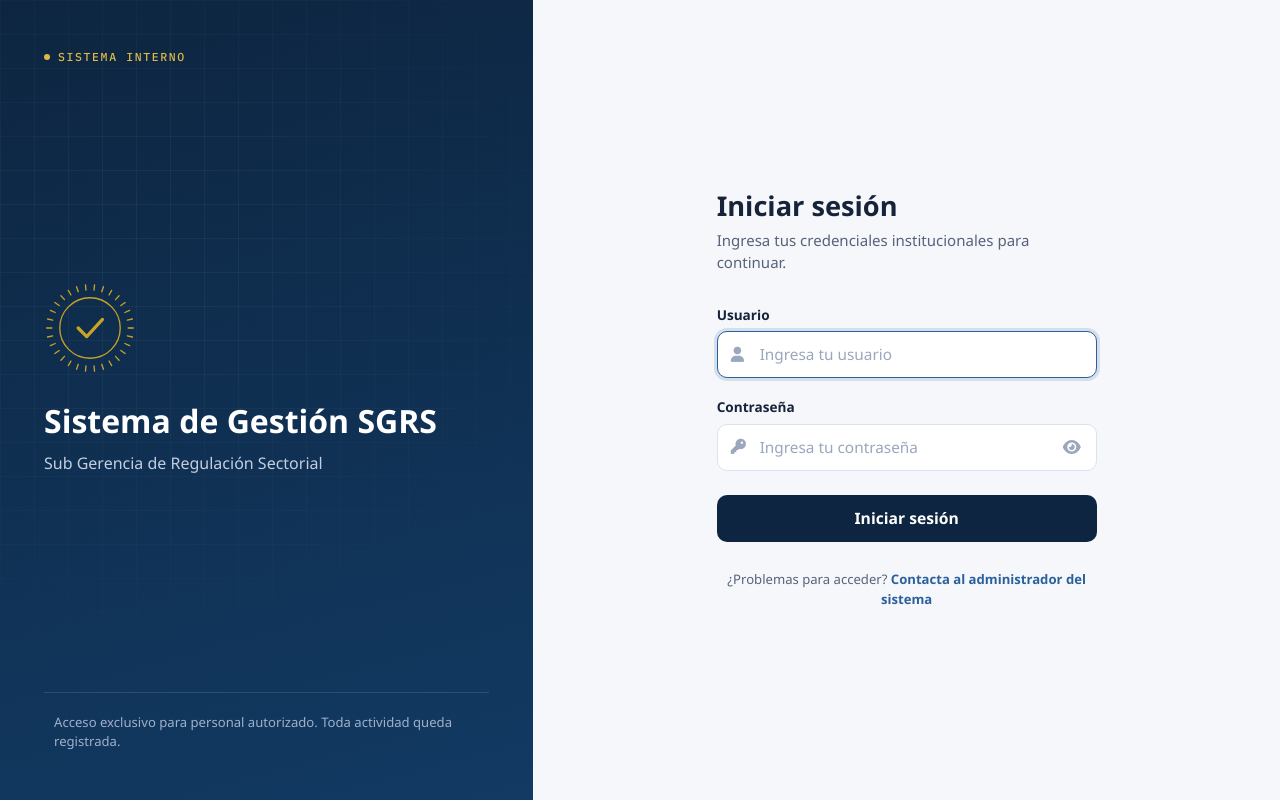
After one commit to PATRICKSAG/samu, a PHP site: page /presentacion/login.php in a window 1280 px wide. The commit adds this page. Run offline with PHP 8.4, Linux system fonts and the light colour scheme.

Commit message:
Implement session verification and user authentication
- Added session verification to multiple presentation files to ensure users are authenticated before accessing pages.
- Created auth_check.php to handle session checks and redirect unauthenticated users to the login page.
- Developed a login.php page for user authentication, including error handling and session management.
- Implemented logout.php to clear user sessions and redirect to the login page.
- Updated header.php to display the logged-in user's name and provide a logout option.
- Adjusted various form files to include session verification and modified labels for clarity.

```diff
--- a/index.php
+++ b/index.php
@@ -1,7 +1,8 @@
 <?php require_once __DIR__ . '/config.php';
 include_once(__DIR__ . '/persistencia/conexion.php');
 include_once(__DIR__ . '/persistencia/dExpediente.php');
-
+// VERIFICACIÓN DE SESIÓN (AGREGAR ESTO)
+include_once(__DIR__ . '/presentacion/auth_check.php');
 $pdo = Database::getConexion();
 $alertas = obtenerPlazosCriticos($pdo);
 ?>
--- a/presentacion/actualizarFI.php
+++ b/presentacion/actualizarFI.php
@@ -3,7 +3,8 @@ include_once(__DIR__ . '/../config.php');
 include_once(__DIR__ . '/../persistencia/conexion.php');
 include_once(__DIR__ . '/../persistencia/dExpediente.php');
 include_once(__DIR__ . '/../persistencia/dPlazos.php');
-
+// VERIFICACIÓN DE SESIÓN (AGREGAR ESTO)
+include_once(__DIR__ . '/auth_check.php');
 $pdo = Database::getConexion();
 $pdo->setAttribute(PDO::ATTR_ERRMODE, PDO::ERRMODE_EXCEPTION);
 
@@ -37,7 +38,8 @@ if ($_SERVER['REQUEST_METHOD'] === 'POST') {
                 'fechaNotificacionRecurso' => $fechaNotificacionRecurso,
                 'informeFinalInstruccion' => $informeFinalInstruccion
             ];
-            actualizarExpedienteFI($pdo, $data);
+            // La función requiere tres argumentos: conexión, datos y el id del expediente FI
+            actualizarExpedienteFI($pdo, $data, $idExpedienteFI);
 
             // Eliminar plazos antiguos y recalcular
             $sqlDelete = "DELETE FROM expediente_plazos WHERE idExpediente = ? AND evento IN ('DESCARGO_PAS', 'CADUCIDAD_PAS')";
--- a/presentacion/datatable-js.php
+++ b/presentacion/datatable-js.php
@@ -1,4 +1,3 @@
 <script src="<?= BASE_URL . '/lib/datatables/jquery-3.7.1.js' ?>"></script>
-<script src="<?= BASE_URL . '/lib/datatables/bootstrap.bundle.min.js' ?>"></script>
 <script src="<?= BASE_URL . '/lib/datatables/dataTables.js' ?>"></script>
 <script src="<?= BASE_URL . '/lib/datatables/dataTables.bootstrap5.js' ?>"></script>
--- a/presentacion/eliminarEstablecimiento.php
+++ b/presentacion/eliminarEstablecimiento.php
@@ -2,6 +2,9 @@
 include_once(__DIR__ . '/../config.php');
 include_once(__DIR__ . '/../persistencia/conexion.php');
 include_once(__DIR__ . '/../persistencia/dEstablecimiento.php');
+// VERIFICACIÓN DE SESIÓN (AGREGAR ESTO)
+include_once(__DIR__ . '/auth_check.php');
+
 
 if (!isset($_GET['id']) || !is_numeric($_GET['id'])) {
     header("Location: formEstablecimiento.php?mensaje=" . urlencode("ID no válido"));
--- a/presentacion/eliminarExpediente.php
+++ b/presentacion/eliminarExpediente.php
@@ -2,6 +2,9 @@
 include_once(__DIR__ . '/../config.php');
 include_once(__DIR__ . '/../persistencia/conexion.php');
 include_once(__DIR__ . '/../persistencia/dExpediente.php');
+// VERIFICACIÓN DE SESIÓN (AGREGAR ESTO)
+include_once(__DIR__ . '/auth_check.php');
+
 
 if (!isset($_GET['id']) || !is_numeric($_GET['id'])) {
     header("Location: formExpedienteUFREMID.php?mensaje=" . urlencode("ID no válido"));
--- a/presentacion/eliminarSede.php
+++ b/presentacion/eliminarSede.php
@@ -2,6 +2,9 @@
 include_once(__DIR__ . '/../config.php');
 include_once(__DIR__ . '/../persistencia/conexion.php');
 include_once(__DIR__ . '/../persistencia/dSede.php');
+// VERIFICACIÓN DE SESIÓN (AGREGAR ESTO)
+include_once(__DIR__ . '/auth_check.php');
+
 
 if (!isset($_GET['id']) || empty($_GET['id'])) {
     header("Location: formSede.php?mensaje=" . urlencode("ID de sede no proporcionado."));
--- a/presentacion/formEstablecimiento.php
+++ b/presentacion/formEstablecimiento.php
@@ -4,6 +4,9 @@ include_once(__DIR__ . '/../persistencia/conexion.php');
 include_once(__DIR__ . '/../persistencia/dEstablecimiento.php');
 
 extract($_POST);
+
+// VERIFICACIÓN DE SESIÓN (AGREGAR ESTO)
+include_once(__DIR__ . '/auth_check.php');
 
 $pdo = Database::getConexion();
 $pdo->setAttribute(PDO::ATTR_ERRMODE, PDO::ERRMODE_EXCEPTION);
@@ -406,8 +409,8 @@ if (isset($_GET['editar'])) {
             <p class="mb-0">&copy; <?= date('Y') ?> Sub Gerencia de Regulación Sectorial - Todos los derechos reservados.</p>
         </div>
     </footer>
+    <?php include 'boostrap-js.php'; ?>
 
-    <?php include 'boostrap-js.php'; ?>
     <?php include 'datatable-js.php'; ?>
 
     <script>
--- a/presentacion/formExpedienteFS.php
+++ b/presentacion/formExpedienteFS.php
@@ -2,6 +2,9 @@
     include_once __DIR__ . '/../config.php';
     include_once __DIR__ . '/../persistencia/conexion.php';
     include_once __DIR__ . '/../persistencia/dExpediente.php';
+
+    // VERIFICACIÓN DE SESIÓN (AGREGAR ESTO)
+    include_once(__DIR__ . '/auth_check.php');
 
     $pdo = Database::getConexion();
     $pdo->setAttribute(PDO::ATTR_ERRMODE, PDO::ERRMODE_EXCEPTION);
--- a/presentacion/formSede.php
+++ b/presentacion/formSede.php
@@ -10,6 +10,9 @@
     include_once __DIR__ . '/../persistencia/dSituacionEstablecimiento.php';
     include_once __DIR__ . '/../persistencia/dSituacionDigemid.php';
     include_once __DIR__ . '/../persistencia/dRenipress.php'; // NUEVO
+
+    // VERIFICACIÓN DE SESIÓN (AGREGAR ESTO)
+    include_once(__DIR__ . '/auth_check.php');
 
     $pdo = Database::getConexion();
     $pdo->setAttribute(PDO::ATTR_ERRMODE, PDO::ERRMODE_EXCEPTION);
--- /dev/null
+++ b/presentacion/login.php
@@ -0,0 +1,468 @@
+<?php
+session_start();
+
+ini_set('display_errors', 1);
+ini_set('display_startup_errors', 1);
+error_reporting(E_ALL);
+
+// Si ya está autenticado, redirigir al index
+if (isset($_SESSION['usuario'])) {
+    header("Location: ../index.php");
+    exit;
+}
+
+$error = '';
+
+if ($_SERVER['REQUEST_METHOD'] === 'POST' && isset($_POST['btnLogin'])) {
+    $usuario = trim($_POST['usuario'] ?? '');
+    $password = trim($_POST['password'] ?? '');
+
+    if (empty($usuario) || empty($password)) {
+        $error = 'Por favor, complete todos los campos.';
+    } else {
+        try {
+            include_once(__DIR__ . '/../persistencia/conexion.php');
+            $pdo = Database::getConexion();
+
+            $sql = "SELECT id, usuario, password, nombre, email, activo FROM usuarios WHERE usuario = ? AND activo = 1";
+            $stmt = $pdo->prepare($sql);
+            $stmt->execute([$usuario]);
+            $user = $stmt->fetch(PDO::FETCH_ASSOC);
+
+            if ($user && $user['password'] === $password) {
+                $_SESSION['usuario'] = $user['usuario'];
+                $_SESSION['nombre'] = $user['nombre'] ?? $user['usuario'];
+                $_SESSION['idUsuario'] = $user['id'];
+                $redirect = $_SESSION['redirect_after_login'] ?? '../index.php';
+                unset($_SESSION['redirect_after_login']);
+                header("Location: $redirect");
+                exit;
+            } else {
+                $error = 'Usuario o contraseña incorrectos.';
+            }
+        } catch (Exception $e) {
+            $error = 'Error de conexión: ' . $e->getMessage();
+        }
+    }
+}
+?>
+<!DOCTYPE html>
+<html lang="es">
+<head>
+    <meta charset="UTF-8">
+    <meta name="viewport" content="width=device-width, initial-scale=1.0">
+    <title>Iniciar Sesión - SGRS</title>
+    <link href="https://cdn.jsdelivr.net/npm/bootstrap@5.3.3/dist/css/bootstrap.min.css" rel="stylesheet">
+    <link rel="stylesheet" href="https://cdnjs.cloudflare.com/ajax/libs/font-awesome/6.0.0-beta3/css/all.min.css">
+    <link rel="preconnect" href="https://fonts.googleapis.com">
+    <link rel="preconnect" href="https://fonts.gstatic.com" crossorigin>
+    <link href="https://fonts.googleapis.com/css2?family=Source+Serif+4:opsz,wght@8..60,500;8..60,600&family=Inter:wght@400;500;600&family=IBM+Plex+Mono:wght@500&display=swap" rel="stylesheet">
+    <style>
+        :root {
+            --navy-950: #081428;
+            --navy-900: #0d2540;
+            --navy-700: #123a63;
+            --blue-600: #2c5f9e;
+            --gold-500: #c9a227;
+            --gold-400: #dab949;
+            --paper: #f5f7fa;
+            --ink-900: #16233a;
+            --slate-600: #56637c;
+            --slate-400: #9aa7bd;
+            --border: #dde3ee;
+            --danger-bg: #fdecec;
+            --danger-text: #8a2332;
+            --danger-border: #f3c8cc;
+        }
+
+        * { box-sizing: border-box; }
+
+        html, body {
+            height: 100%;
+        }
+
+        body {
+            margin: 0;
+            font-family: 'Segoe UI', Tahoma, Geneva, Verdana, sans-serif;
+            background: var(--paper);
+            color: var(--ink-900);
+        }
+
+        .portal-row {
+            min-height: 100vh;
+        }
+
+        /* ---------- Brand panel ---------- */
+        .brand-panel {
+            position: relative;
+            background: linear-gradient(165deg, var(--navy-900) 0%, var(--navy-700) 100%);
+            color: #eef2f8;
+            padding: 48px 44px;
+            overflow: hidden;
+        }
+
+        .brand-panel::before {
+            content: '';
+            position: absolute;
+            inset: 0;
+            background-image:
+                linear-gradient(rgba(255,255,255,0.05) 1px, transparent 1px),
+                linear-gradient(90deg, rgba(255,255,255,0.05) 1px, transparent 1px);
+            background-size: 34px 34px;
+            mask-image: radial-gradient(circle at 30% 30%, black 0%, transparent 70%);
+            pointer-events: none;
+        }
+
+        .brand-eyebrow {
+            font-family: 'IBM Plex Mono', monospace;
+            font-size: 0.72rem;
+            letter-spacing: 0.14em;
+            color: var(--gold-400);
+            text-transform: uppercase;
+            display: inline-flex;
+            align-items: center;
+            gap: 8px;
+        }
+
+        .brand-eyebrow::before {
+            content: '';
+            width: 6px;
+            height: 6px;
+            border-radius: 50%;
+            background: var(--gold-400);
+            display: inline-block;
+        }
+
+        .brand-body {
+            position: relative;
+            z-index: 1;
+            display: flex;
+            flex-direction: column;
+            justify-content: center;
+            flex: 1;
+            padding: 40px 0;
+        }
+
+        .seal {
+            width: 92px;
+            height: 92px;
+            margin-bottom: 28px;
+        }
+
+        .seal line, .seal circle, .seal path {
+            stroke: var(--gold-500);
+        }
+
+        .brand-title {
+            font-family: 'Segoe UI', Tahoma, Geneva, Verdana, sans-serif;
+            font-weight: 600;
+            font-size: 2rem;
+            line-height: 1.2;
+            margin: 0 0 10px;
+            color: #ffffff;
+        }
+
+        .brand-subtitle {
+            font-size: 1rem;
+            color: #c3cee0;
+            margin: 0;
+            max-width: 34ch;
+        }
+
+        .brand-footer {
+            position: relative;
+            z-index: 1;
+            display: flex;
+            align-items: flex-start;
+            gap: 10px;
+            font-size: 0.82rem;
+            color: #9fb0c9;
+            border-top: 1px solid rgba(255,255,255,0.12);
+            padding-top: 20px;
+        }
+
+        .brand-footer i { color: var(--gold-400); margin-top: 2px; }
+
+        /* ---------- Form panel ---------- */
+        .form-panel {
+            background: var(--paper);
+            padding: 40px 24px;
+        }
+
+        .form-wrap {
+            width: 100%;
+            max-width: 380px;
+        }
+
+        .form-heading {
+            font-family: 'Segoe UI', Tahoma, Geneva, Verdana, sans-serif;
+            font-weight: 600;
+            font-size: 1.7rem;
+            color: var(--ink-900);
+            margin-bottom: 6px;
+        }
+
+        .form-subtitle {
+            color: var(--slate-600);
+            font-size: 0.94rem;
+            margin-bottom: 28px;
+        }
+
+        .form-label {
+            font-size: 0.85rem;
+            font-weight: 600;
+            color: var(--ink-900);
+            margin-bottom: 6px;
+        }
+
+        .input-icon-wrap {
+            position: relative;
+        }
+
+        .input-icon-wrap .field-icon {
+            position: absolute;
+            left: 14px;
+            top: 50%;
+            transform: translateY(-50%);
+            color: var(--slate-400);
+            font-size: 0.95rem;
+            pointer-events: none;
+        }
+
+        .field-control {
+            width: 100%;
+            padding: 11px 14px 11px 42px;
+            border-radius: 10px;
+            border: 1.5px solid var(--border);
+            font-size: 0.96rem;
+            color: var(--ink-900);
+            background: #ffffff;
+            transition: border-color 0.15s, box-shadow 0.15s;
+        }
+
+        .field-control::placeholder { color: var(--slate-400); }
+
+        .field-control:focus {
+            outline: none;
+            border-color: var(--blue-600);
+            box-shadow: 0 0 0 3px rgba(44, 95, 158, 0.16);
+        }
+
+        .toggle-pass {
+            position: absolute;
+            right: 12px;
+            top: 50%;
+            transform: translateY(-50%);
+            background: none;
+            border: none;
+            color: var(--slate-400);
+            cursor: pointer;
+            padding: 4px;
+        }
+
+        .toggle-pass:hover { color: var(--slate-600); }
+        .toggle-pass:focus-visible {
+            outline: 2px solid var(--blue-600);
+            outline-offset: 2px;
+            border-radius: 6px;
+        }
+
+        .btn-login {
+            width: 100%;
+            background: var(--navy-900);
+            border: none;
+            border-radius: 10px;
+            padding: 12px 20px;
+            font-weight: 600;
+            font-size: 0.98rem;
+            color: #ffffff;
+            transition: background 0.15s;
+        }
+
+        .btn-login:hover { background: var(--navy-700); color: #fff; }
+
+        .btn-login:focus-visible {
+            outline: none;
+            box-shadow: 0 0 0 3px rgba(201, 162, 39, 0.45);
+        }
+
+        .alert-inline {
+            display: flex;
+            align-items: flex-start;
+            gap: 10px;
+            background: var(--danger-bg);
+            border: 1px solid var(--danger-border);
+            color: var(--danger-text);
+            border-radius: 10px;
+            padding: 12px 14px;
+            font-size: 0.9rem;
+            margin-bottom: 20px;
+        }
+
+        .alert-inline i { margin-top: 2px; }
+
+        .form-footnote {
+            text-align: center;
+            margin-top: 28px;
+            font-size: 0.82rem;
+            color: var(--slate-600);
+        }
+
+        .form-footnote a {
+            color: var(--blue-600);
+            text-decoration: none;
+            font-weight: 600;
+        }
+
+        .form-footnote a:hover { text-decoration: underline; }
+
+        @media (max-width: 991.98px) {
+            .brand-panel {
+                padding: 32px 28px;
+            }
+            .brand-body { padding: 16px 0; }
+            .seal { width: 64px; height: 64px; margin-bottom: 18px; }
+            .brand-title { font-size: 1.5rem; }
+            .brand-footer { display: none; }
+        }
+
+        @media (prefers-reduced-motion: reduce) {
+            * { transition: none !important; }
+        }
+    </style>
+</head>
+<body>
+
+    <div class="container-fluid" style="--bs-gutter-x:0">
+        <div class="row g-0 portal-row">
+
+            <!-- Panel institucional -->
+            <div class="col-lg-5 brand-panel d-flex flex-column">
+                <span class="brand-eyebrow">Sistema interno</span>
+
+                <div class="brand-body">
+                    <svg class="seal" viewBox="0 0 140 140" fill="none" xmlns="http://www.w3.org/2000/svg" aria-hidden="true">
+                        <g stroke-width="2" stroke-linecap="round">
+                            <line x1="128.0" y1="70.0" x2="136.0" y2="70.0" />
+                            <line x1="126.7" y1="82.1" x2="134.6" y2="83.7" />
+                            <line x1="123.0" y1="93.6" x2="130.3" y2="96.8" />
+                            <line x1="116.9" y1="104.1" x2="123.4" y2="108.8" />
+                            <line x1="108.8" y1="113.1" x2="114.2" y2="119.0" />
+                            <line x1="99.0" y1="120.2" x2="103.0" y2="127.2" />
+                            <line x1="87.9" y1="125.2" x2="90.4" y2="132.8" />
+                            <line x1="76.1" y1="127.7" x2="76.9" y2="135.6" />
+                            <line x1="63.9" y1="127.7" x2="63.1" y2="135.6" />
+                            <line x1="52.1" y1="125.2" x2="49.6" y2="132.8" />
+                            <line x1="41.0" y1="120.2" x2="37.0" y2="127.2" />
+                            <line x1="31.2" y1="113.1" x2="25.8" y2="119.0" />
+                            <line x1="23.1" y1="104.1" x2="16.6" y2="108.8" />
+                            <line x1="17.0" y1="93.6" x2="9.7" y2="96.8" />
+                            <line x1="13.3" y1="82.1" x2="5.4" y2="83.7" />
+                            <line x1="12.0" y1="70.0" x2="4.0" y2="70.0" />
+                            <line x1="13.3" y1="57.9" x2="5.4" y2="56.3" />
+                            <line x1="17.0" y1="46.4" x2="9.7" y2="43.2" />
+                            <line x1="23.1" y1="35.9" x2="16.6" y2="31.2" />
+                            <line x1="31.2" y1="26.9" x2="25.8" y2="21.0" />
+                            <line x1="41.0" y1="19.8" x2="37.0" y2="12.8" />
+                            <line x1="52.1" y1="14.8" x2="49.6" y2="7.2" />
+                            <line x1="63.9" y1="12.3" x2="63.1" y2="4.4" />
+                            <line x1="76.1" y1="12.3" x2="76.9" y2="4.4" />
+                            <line x1="87.9" y1="14.8" x2="90.4" y2="7.2" />
+                            <line x1="99.0" y1="19.8" x2="103.0" y2="12.8" />
+                            <line x1="108.8" y1="26.9" x2="114.2" y2="21.0" />
+                            <line x1="116.9" y1="35.9" x2="123.4" y2="31.2" />
+                            <line x1="123.0" y1="46.4" x2="130.3" y2="43.2" />
+                            <line x1="126.7" y1="57.9" x2="134.6" y2="56.3" />
+                        </g>
+                        <circle cx="70" cy="70" r="46" stroke-width="2"/>
+                        <path d="M52 70l13 13 24-26" stroke-width="5" stroke-linecap="round" stroke-linejoin="round"/>
+                    </svg>
+
+                    <h1 class="brand-title">Sistema de Gestión SGRS</h1>
+                    <p class="brand-subtitle">Sub Gerencia de Regulación Sectorial</p>
+                </div>
+
+                <div class="brand-footer">
+                    <i class="fas fa-shield-halved"></i>
+                    <span>Acceso exclusivo para personal autorizado. Toda actividad queda registrada.</span>
+                </div>
+            </div>
+
+            <!-- Panel de acceso -->
+            <div class="col-lg-7 form-panel d-flex align-items-center justify-content-center">
+                <div class="form-wrap">
+                    <h2 class="form-heading">Iniciar sesión</h2>
+                    <p class="form-subtitle">Ingresa tus credenciales institucionales para continuar.</p>
+
+                    <?php if ($error): ?>
+                        <div class="alert-inline" role="alert">
+                            <i class="fas fa-circle-exclamation"></i>
+                            <span><?= htmlspecialchars($error) ?></span>
+                        </div>
+                    <?php endif; ?>
+
+                    <form method="POST" action="" novalidate>
+                        <div class="mb-3">
+                            <label for="usuario" class="form-label">Usuario</label>
+                            <div class="input-icon-wrap">
+                                <i class="fas fa-user field-icon"></i>
+                                <input
+                                    type="text"
+                                    class="field-control"
+                                    id="usuario"
+                                    name="usuario"
+                                    placeholder="Ingresa tu usuario"
+                                    autocomplete="username"
+                                    autofocus
+                                    required>
+                            </div>
+                        </div>
+
+                        <div class="mb-4">
+                            <label for="password" class="form-label">Contraseña</label>
+                            <div class="input-icon-wrap">
+                                <i class="fas fa-key field-icon"></i>
+                                <input
+                                    type="password"
+                                    class="field-control"
+                                    id="password"
+                                    name="password"
+                                    placeholder="Ingresa tu contraseña"
+                                    autocomplete="current-password"
+                                    required>
+                                <button type="button" class="toggle-pass" id="togglePass" aria-label="Mostrar contraseña" aria-pressed="false">
+                                    <i class="fas fa-eye"></i>
+                                </button>
+                            </div>
+                        </div>
+
+                        <button type="submit" name="btnLogin" class="btn-login">
+                            Iniciar sesión
+                        </button>
+                    </form>
+
+                    <div class="form-footnote">
+                        ¿Problemas para acceder? <a href="mailto:soporte@sgrs.gob.pe">Contacta al administrador del sistema</a>
+                    </div>
+                </div>
+            </div>
+
+        </div>
+    </div>
+
+    <script src="https://cdn.jsdelivr.net/npm/bootstrap@5.3.3/dist/js/bootstrap.bundle.min.js"></script>
+    <script>
+        const toggleBtn = document.getElementById('togglePass');
+        const passInput = document.getElementById('password');
+        if (toggleBtn && passInput) {
+            toggleBtn.addEventListener('click', () => {
+                const isHidden = passInput.type === 'password';
+                passInput.type = isHidden ? 'text' : 'password';
+                toggleBtn.setAttribute('aria-pressed', String(isHidden));
+                toggleBtn.setAttribute('aria-label', isHidden ? 'Ocultar contraseña' : 'Mostrar contraseña');
+                toggleBtn.innerHTML = isHidden ? '<i class="fas fa-eye-slash"></i>' : '<i class="fas fa-eye"></i>';
+            });
+        }
+    </script>
+</body>
+</html>
--- a/presentacion/reporte1.php
+++ b/presentacion/reporte1.php
@@ -2,6 +2,9 @@
 
     include_once __DIR__ . '/../config.php';
     include_once __DIR__ . '/../persistencia/conexion.php';
+    // VERIFICACIÓN DE SESIÓN (AGREGAR ESTO)
+    include_once(__DIR__ . '/auth_check.php');
+
 
     $pdo = Database::getConexion();
 
--- a/presentacion/seguimiento.php
+++ b/presentacion/seguimiento.php
@@ -2,7 +2,7 @@
 include_once(__DIR__ . '/../config.php');
 include_once(__DIR__ . '/../persistencia/conexion.php');
 include_once(__DIR__ . '/../persistencia/dExpediente.php');
-
+include_once(__DIR__ . '/auth_check.php');
 $pdo = Database::getConexion();
 $pdo->setAttribute(PDO::ATTR_ERRMODE, PDO::ERRMODE_EXCEPTION);
 
@@ -394,6 +394,6 @@ function getEstadoTexto(string $estado) {
         </div>
     </footer>
 
-    <?php include 'boostrap-js.php'; ?>
+      <?php include 'boostrap-js.php'; ?>
 </body>
 </html>
```
Also changed, not shown: presentacion/auth_check.php (added, +23 -0 lines), presentacion/formExpedienteFI.php (+25 -0 lines), presentacion/formExpedienteUFREMID.php (+8 -5 lines), presentacion/formExpedienteUFRESA.php (+7 -5 lines), presentacion/formExpedienteUFRESBIT.php (+8 -5 lines), presentacion/header.php (+26 -25 lines), presentacion/logout.php (added, +21 -0 lines), persistencia/dExpediente.php (line endings or trailing spaces).
